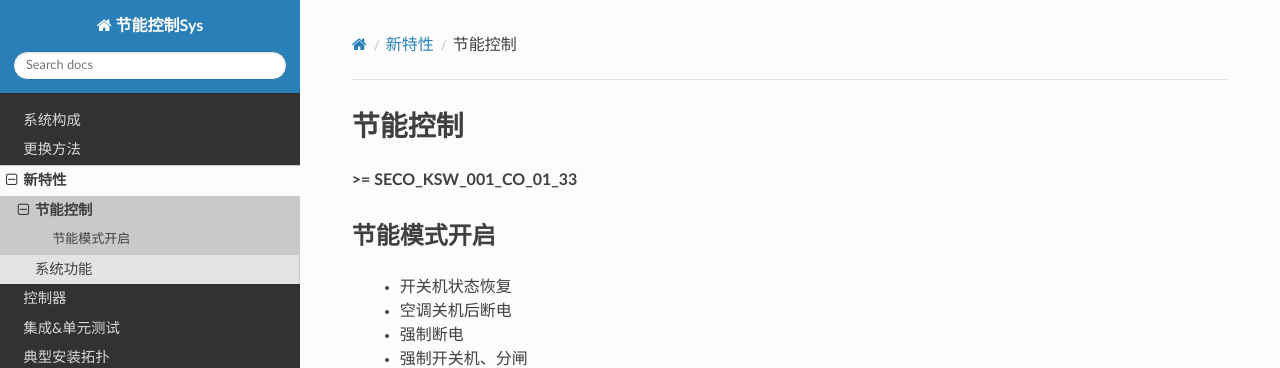
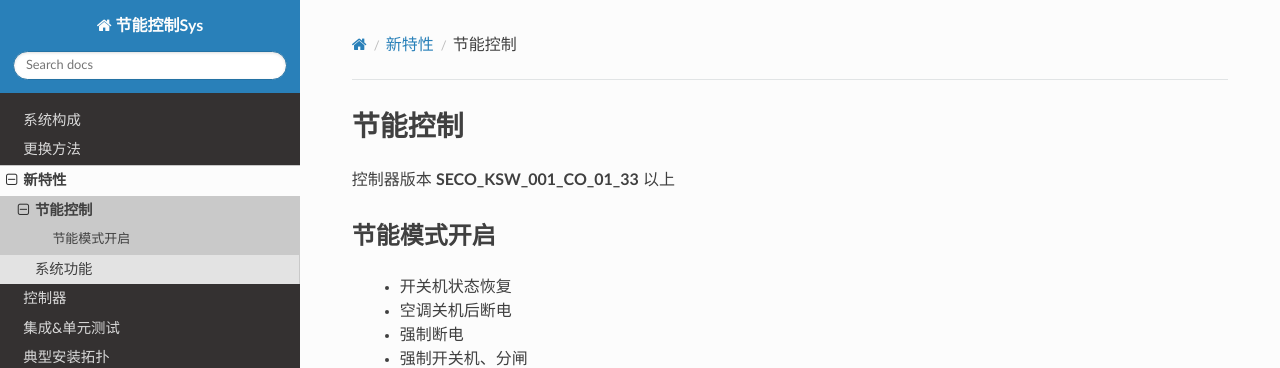
Before and after one commit to Muatrack/ControllerDocs, a Sphinx documentation site: the page built from docs/source/docs/features/powersave.rst, in a window 1280 px wide. Shown: the top 368 px of the page. Built offline with Sphinx 7.4.7 and the Read the Docs theme 3.1.0, drawn with Linux system fonts in a browser that asks for light colours.

```diff
--- a/docs/source/docs/features/powersave.rst
+++ b/docs/source/docs/features/powersave.rst
@@ -1,7 +1,7 @@
 节能控制
 ++++++++
 
-\ **>= SECO_KSW_001_CO_01_33**\
+控制器版本 \ **SECO_KSW_001_CO_01_33**\  以上
 
 节能模式开启
 ------------
--- a/docs/source/docs/features/system.rst
+++ b/docs/source/docs/features/system.rst
@@ -1,7 +1,7 @@
 系统功能
 =========
 
- \ **>= SECO_KSW_001_CO_01_33**\
+控制器版本 \ **SECO_KSW_001_CO_01_33**\  以上
 
 重启机制
 ---------
```
